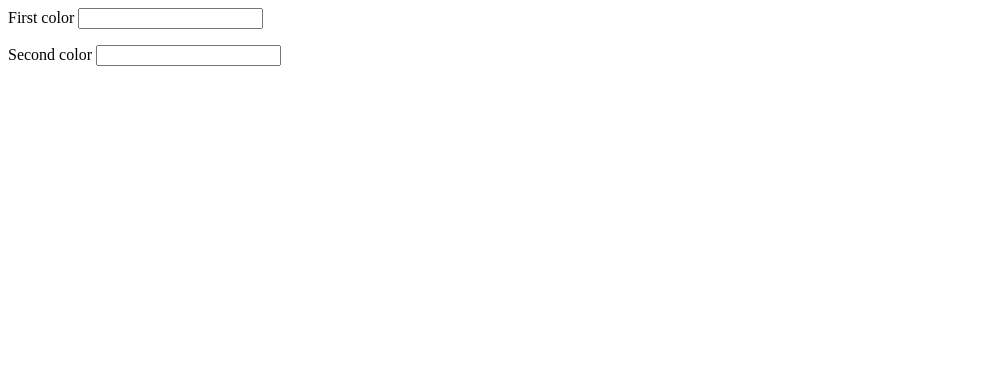
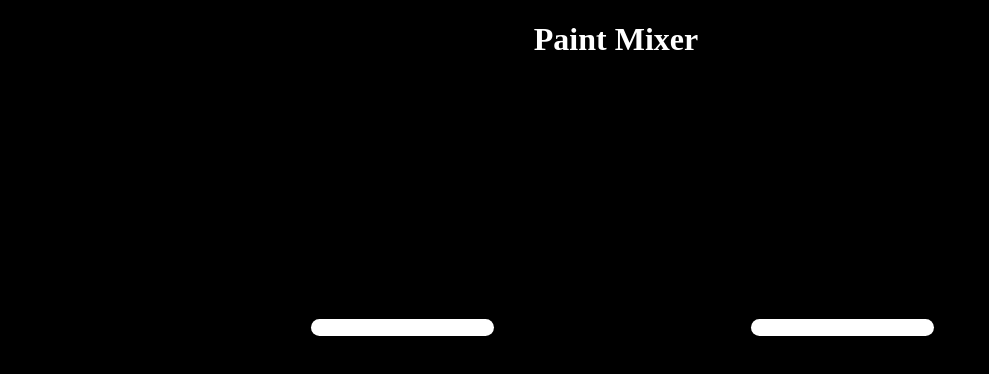
Before and after one commit to antoni-devlin/paint-mixer, a plain HTML site: page index.html in a window 1280 px wide. Shown: the whole page, without its empty margins (0-989 px from the left). Drawn offline with Linux system fonts and the light colour scheme.

Commit message:
More changes

```diff
--- a/index.html
+++ b/index.html
@@ -1,23 +1,46 @@
+<!DOCTYPE html>
+<html lang="en">
+  <head>
+    <meta charset="UTF-8" />
+    <meta http-equiv="X-UA-Compatible" content="IE=edge" />
+    <meta name="viewport" content="width=device-width, initial-scale=1.0" />
+    <title>Paint Mixer</title>
+    <link rel="stylesheet" href="style.css" />
+  </head>
+  <body>
+    <header>
+      <h1>Paint Mixer</h1>
+    </header>
     <main>
       <div>
-    <div class="color-1">
-    </div>
+        <div class="color-1"></div>
         <form>
           <label for="color1-input">First color</label>
-      <input type="text" id="color1-input" name="First color">
+          <input
+            maxlength="11"
+            type="text"
+            id="color1-input"
+            name="First color"
+          />
         </form>
       </div>
-
-  <div id="color-result">
-
+      <div>
+        <div class="color-result"></div>
+        <p id="color-result-name"></p>
       </div>
-
       <div>
-    <div class="color-2">
-    </div>
+        <div class="color-2"></div>
         <form>
           <label for="color2-input">Second color</label>
-      <input type="text" id="color2-input" name="Second color">
+          <input
+            maxlength="11"
+            type="text"
+            id="color2-input"
+            name="Second color"
+          />
         </form>
       </div>
-  <main>
+    </main>
+  </body>
+  <script src="script.js"></script>
+</html>
--- a/script.js
+++ b/script.js
@@ -1,9 +1,6 @@
-document.getElementsByClassName('color-1')[0].style.backgroundColor = 'rgb(255,0,0)'
-document.getElementsByClassName('color-2')[0].style.backgroundColor = 'rgb(0,255,0)'
-
 let color1Input = document.getElementById("color1-input");
 let color2Input = document.getElementById("color2-input");
-let mixedColor = document.getElementById("color-result");
+let mixedColor = document.getElementsByClassName("color-result")[0];
 
 function parseRgb(rgb_string) {
   if (/\d{1,3},\d{1,3},\d{1,3}/.test(rgb_string)) {
@@ -11,49 +8,64 @@ function parseRgb(rgb_string) {
     return color;
   } else {
     return false;
-  }}
+  }
+}
 
 //colorChannelA and colorChannelB are ints ranging from 0 to 255
-function colorChannelMixer(colorChannelA, colorChannelB, amountToMix){
-    let channelA = colorChannelA*amountToMix;
-    let channelB = colorChannelB*(1-amountToMix);
-    return parseInt(channelA+channelB);
+function colorChannelMixer(colorChannelA, colorChannelB, amountToMix) {
+  let channelA = colorChannelA * amountToMix;
+  let channelB = colorChannelB * (1 - amountToMix);
+  return parseInt(channelA + channelB);
 }
 
 //rgbA and rgbB are arrays, amountToMix ranges from 0.0 to 1.0
 //example (red): rgbA = [255,0,0]
-function colorMixer(rgbA, rgbB, amountToMix){
-    let r = colorChannelMixer(rgbA[0],rgbB[0],amountToMix);
-    let g = colorChannelMixer(rgbA[1],rgbB[1],amountToMix);
-    let b = colorChannelMixer(rgbA[2],rgbB[2],amountToMix);
-    return `rgb(${r},${g},${b})`;
+function colorMixer(rgbA, rgbB, amountToMix) {
+  let r = colorChannelMixer(rgbA[0], rgbB[0], amountToMix);
+  let g = colorChannelMixer(rgbA[1], rgbB[1], amountToMix);
+  let b = colorChannelMixer(rgbA[2], rgbB[2], amountToMix);
+  // return `rgb(${r},${g},${b})`;
+  return `${r}, ${g}, ${b}`;
 }
 
-document.addEventListener('input', (event) => {
-  if (parseRgb(event.target.value))
-  {
-  if (event.target.id === 'color1-input') {
-    console.log('first color')
-  } else if (event.target.id === 'color2-input') {
-    console.log('second color')
-  }}
-      let color1 = parseRgb(document.getElementById('color1-input').value)
-    let color2 = parseRgb(document.getElementById('color2-input').value)
-    let newColor = colorMixer(color1, color2, 0.5)
-    mixedColor.style.backgroundColor = newColor;
+document.addEventListener("input", (event) => {
+  if (parseRgb(event.target.value)) {
+    let color1 = parseRgb(document.getElementById("color1-input").value);
+    let color2 = parseRgb(document.getElementById("color2-input").value);
+    document.getElementsByClassName(
+      "color-1"
+    )[0].style.backgroundColor = `rgb(${
+      document.getElementById("color1-input").value
+    })`;
+    document.getElementsByClassName(
+      "color-2"
+    )[0].style.backgroundColor = `rgb(${
+      document.getElementById("color2-input").value
+    })`;
+
+    let newColor = colorMixer(color1, color2, 0.5);
+
+    mixedColor.style.backgroundColor = `rgb(${newColor})`;
+
+    document.getElementById("color-result-name").innerText = newColor;
+  }
+});
+
+// Functions to run on load
+function getRandomColor() {
+  let r = Math.floor(Math.random() * 255);
+  let g = Math.floor(Math.random() * 255);
+  let b = Math.floor(Math.random() * 255);
+  return `${r}, ${g}, ${b}`;
 }
-})
 
-document.addEventListener('input', (event) => {
-  if (parseRgb(event.target.value))
-  {
-    if (parseRgb(color1Input))
-    {
-      console.log("1")
-    }
-    let color1 = parseRgb(document.getElementById('color1-input').value)
-    let color2 = parseRgb(document.getElementById('color2-input').value)
-    let newColor = colorMixer(color1, color2, 0.5)
-    mixedColor.style.backgroundColor = newColor;
+function init() {
+  document.getElementsByClassName(
+    "color-1"
+  )[0].style.backgroundColor = `rgb(${getRandomColor})`;
+  document.getElementsByClassName(
+    "color-2"
+  )[0].style.backgroundColor = `rgb(${getRandomColor})`;
 }
-})
+
+document.addEventListener("DOMContentLoaded", init());
--- a/style.css
+++ b/style.css
@@ -1,40 +1,56 @@
+header {
+  color: white;
+}
+
+header h1 {
+  text-align: center;
+}
+
 body {
-  width: 100%:
+  width: 95vw;
+  background-color: black;
 }
 
 main {
   display: flex;
+  width: 50vw;
   margin: 0 auto;
+  align-items: center;
+  justify-content: center;
 }
 
-[class*="color"] {
-  width: 400px;
-  height: 400px;
+[class^="color-"] {
+  width: 200px;
+  height: 200px;
   margin: 10px;
   border-radius: 30px;
 }
 
-#color-result {
-  width: 400px;
-  height: 400px;
-  margin: 10px;
-  background-color: red;
-  border-radius: 30px;
+.color-1 {}
+
+.color-2 {}
+
+.color-result {
+  /* margin-bottom: 60px; */
 }
 
-.color-1 {
-
-}
-
-.color-2 {
-
-}
-
-.color-result {
-  border-style: solid;
+#color-result-name {
+  text-align: center;
+  position: relative;
+  bottom: 0;
+  color: white;
+  padding-top: 15px;
 }
 
 form {
   width: 150px;
   margin: 10px;
 }
+
+input {
+  margin-left: 15px;
+  border-radius: 10px;
+  border-width: 0;
+  text-align: center;
+  font-weight: 700;
+}
```
Lines whose indentation alone changed are shown as unchanged.
